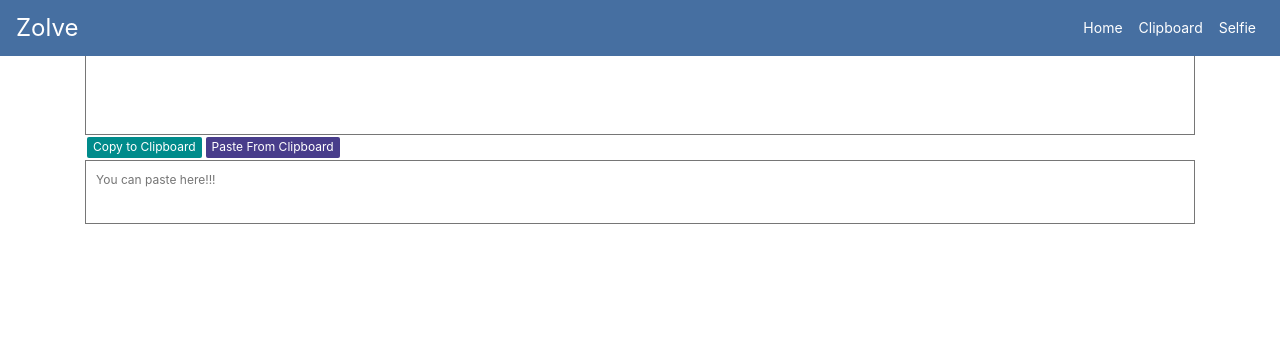
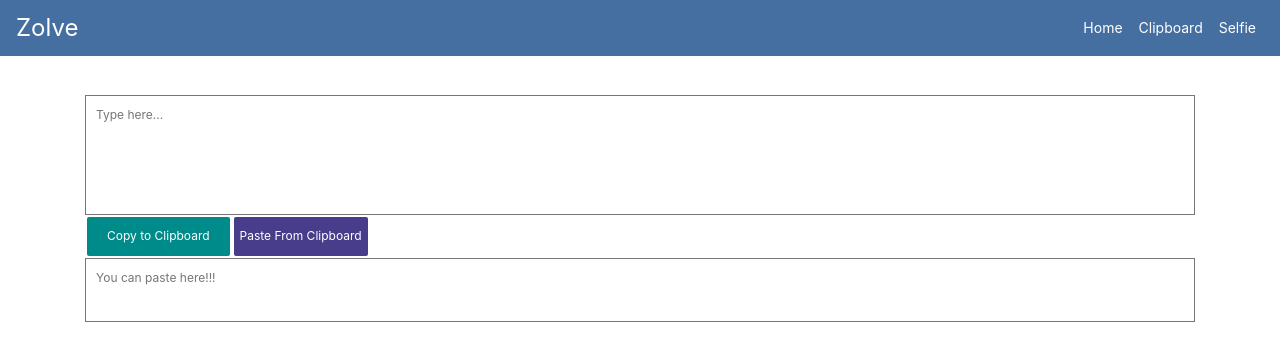
Before and after one commit to git-branch-girish/zolve, a React (Create React App) app: page /clipboard in a window 1280 px wide. Shown: the top 360 px of the page. Built offline with nearby package versions, Linux system fonts and the light colour scheme.

Commit message:
Clipboard margin top added

```diff
--- a/src/pages/Clipboard/Clipboard.css
+++ b/src/pages/Clipboard/Clipboard.css
@@ -29,6 +29,7 @@
     flex-direction: column;
     flex: 1;
     padding: 15px;
+    margin-top: 10vh;
 }
 
 .row {
@@ -43,6 +44,7 @@
     border: none;
     border-radius: 2px;
      margin:2px;
+     padding: 10px 20px;
 }
 
 .pasteFromClipBoard{
```
